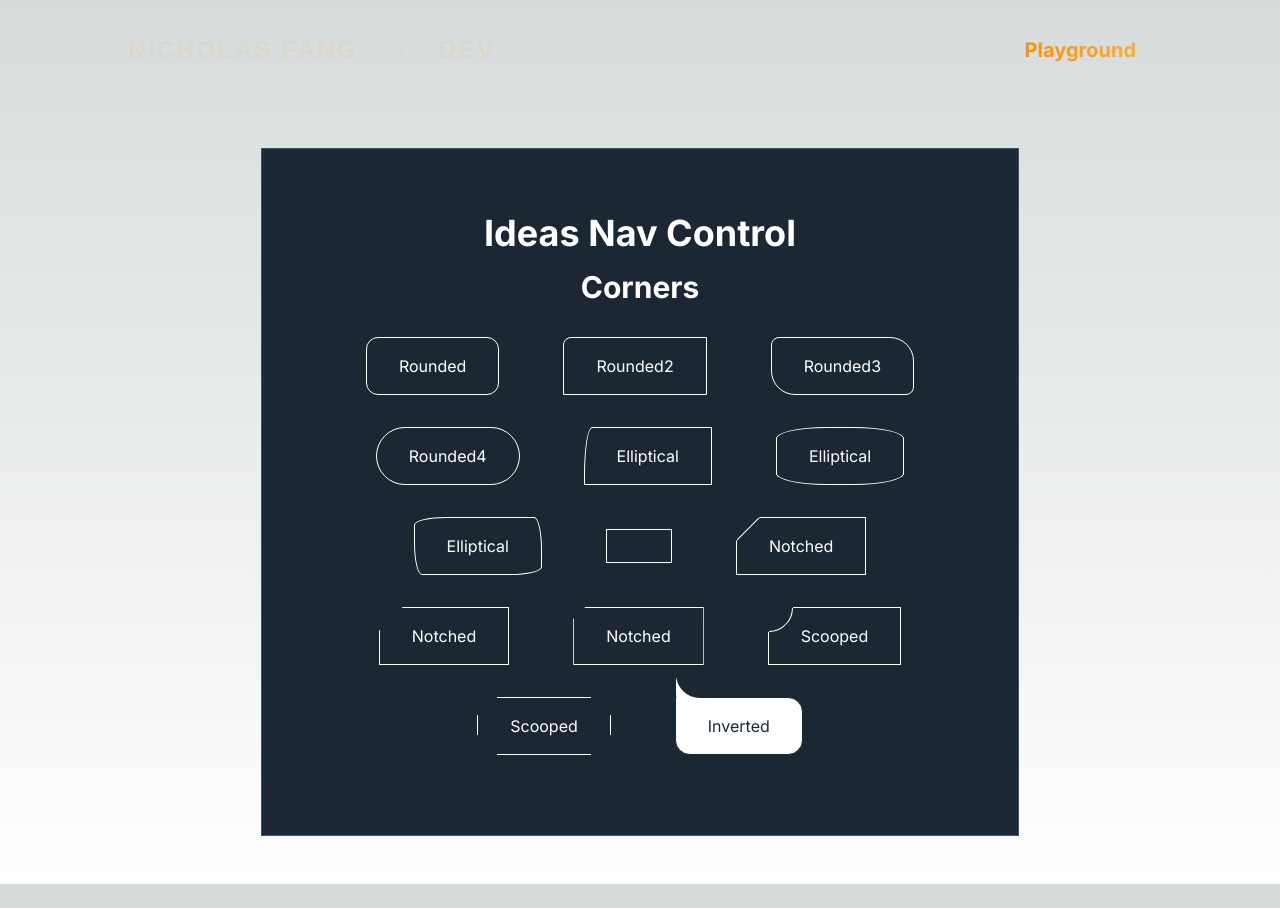
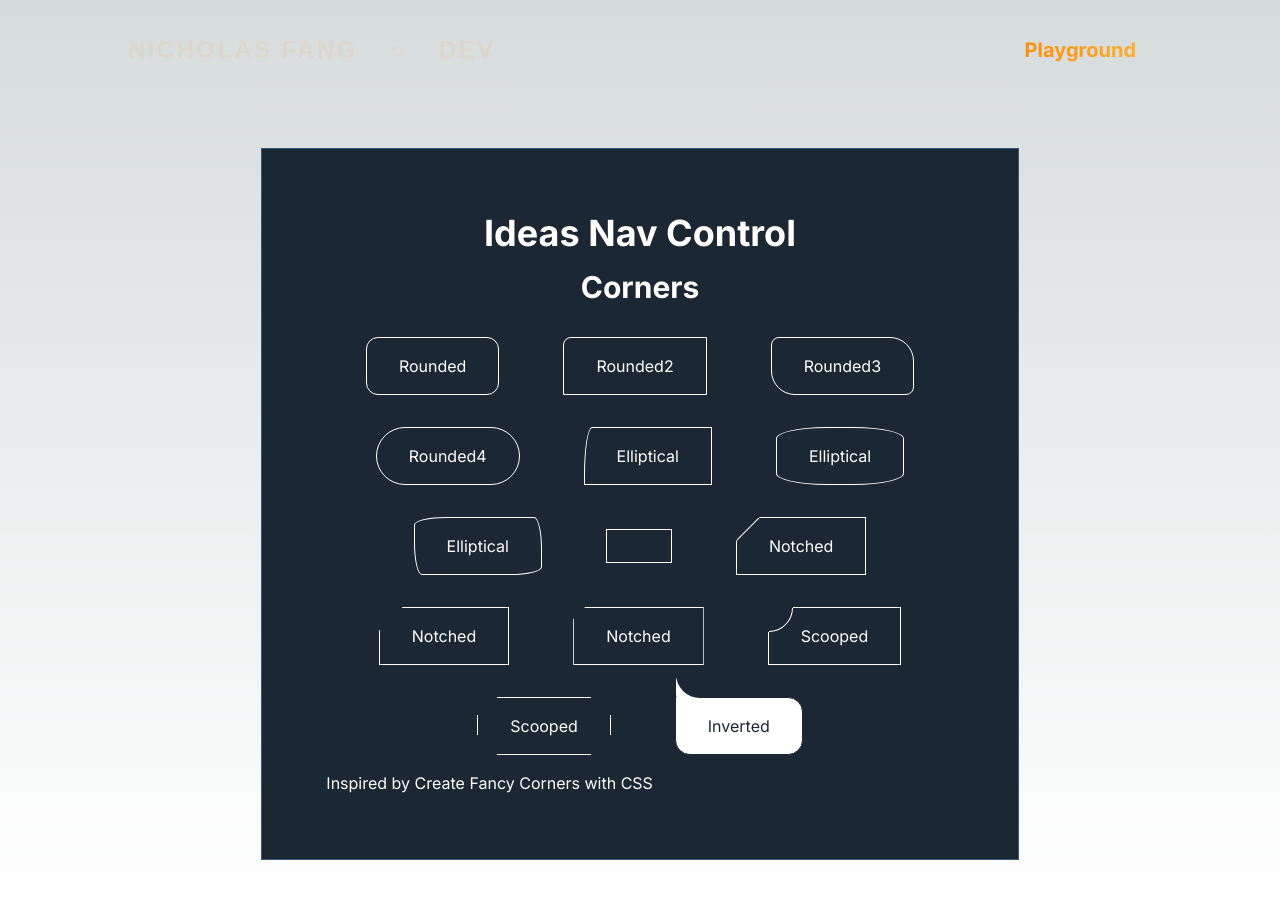
Before and after one commit to nickfang/nickfang.github.io, a Next.js app: page /ideas/styling/corners in a window 1280 px wide. Before the commit the page ends 884 px from the top, so only its background shows below. Built offline with nearby package versions, Linux system fonts and the light colour scheme.

Commit message:
Fixing build errors.

```diff
--- a/src/app/ideas/inset/page.tsx
+++ b/src/app/ideas/inset/page.tsx
@@ -1,7 +1,7 @@
 'use client';
 
 import React, { useState } from 'react';
-import Dropdown, { Option } from '@/components/inputs/drop-down';
+import Dropdown, { Option } from '@/components/inputs/DropDown';
 
 const Inset = () => {
   const [insetClass, setInsetClass] = useState<Option<number> | null>(null);
--- a/src/app/ideas/styling/corners/page.tsx
+++ b/src/app/ideas/styling/corners/page.tsx
@@ -1,3 +1,4 @@
+import Link from 'next/link';
 import styles from './page.module.css';
 
 const Corners = () => {
@@ -32,6 +33,12 @@ const Corners = () => {
 
         <div className={styles.inverted}>Inverted</div>
       </div>
+      <p>
+        Inspired by{' '}
+        <Link href="https://blog.logrocket.com/create-fancy-corners-css/">
+          Create Fancy Corners with CSS
+        </Link>
+      </p>
     </>
   );
 };
```
